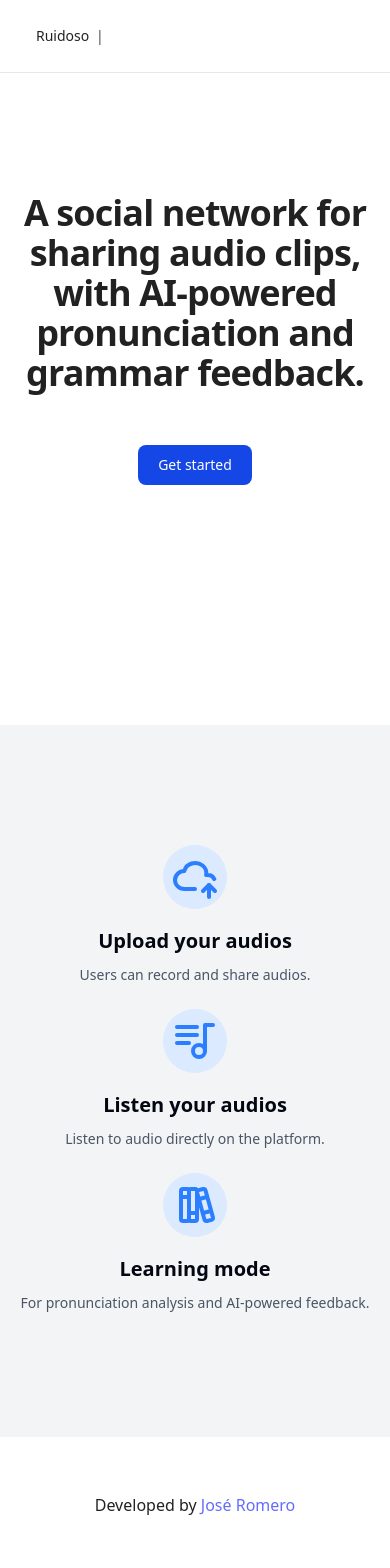
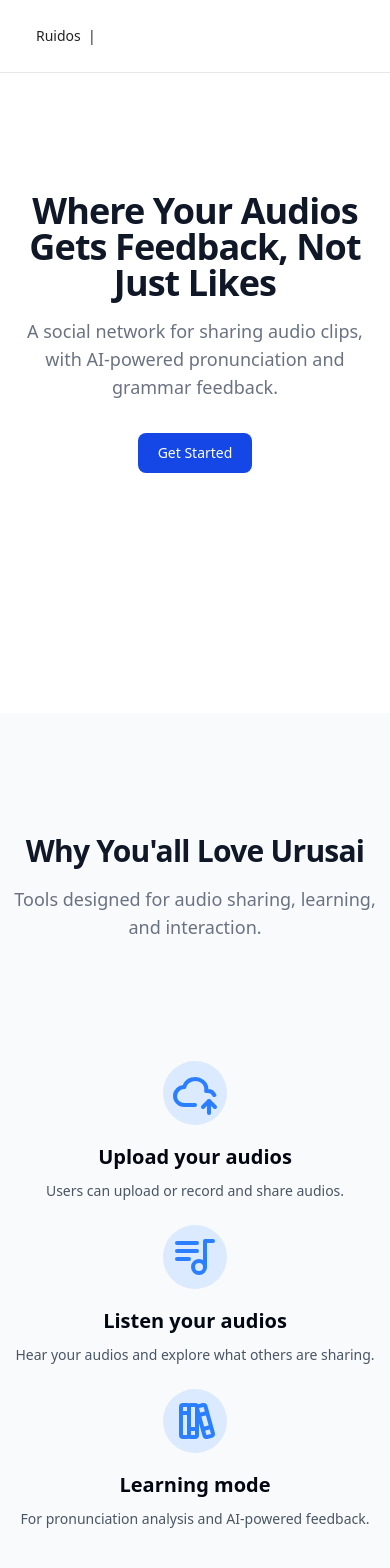
Before and after one commit to JosenRomero/Urusai, a React (Vite) app in the folder client/: page / in a window 390 px wide. Shown: the top 1568 px of the page. Before the commit the page ends 1533 px from the top, so only its background shows below. Built offline with nearby package versions, Linux system fonts and the light colour scheme; no server answers.

Commit message:
feat(client): add 3 sections and animations in Presentation Page

```diff
--- a/client/src/pages/LearningPage.tsx
+++ b/client/src/pages/LearningPage.tsx
@@ -119,7 +119,7 @@ const LearningPage = () => {
               required
             />
           </div>
-          <button type="submit" className="text-white bg-blue-700 hover:bg-blue-800 focus:ring-4 focus:outline-none focus:ring-blue-300 font-medium rounded-lg text-sm w-full sm:w-auto px-5 py-2.5 text-center">upload And Analyze Audio</button>
+          <button type="submit" className="text-white bg-blue-700 hover:bg-blue-800 focus:ring-4 focus:outline-none focus:ring-blue-300 font-medium rounded-lg text-sm w-full sm:w-auto px-5 py-2.5 text-center hover:cursor-pointer">upload And Analyze Audio</button>
           <p id="security-explanation" className="mt-2 text-sm text-gray-500">Your API Key will not be stored in our system.</p>
         </form>
       )}
--- a/client/src/pages/PresentationPage.tsx
+++ b/client/src/pages/PresentationPage.tsx
@@ -2,35 +2,49 @@ import { SignUpButton } from "@clerk/clerk-react";
 import UploadIcon from "../icons/UploadIcon";
 import PlayListIcon from "../icons/PlayListIcon";
 import LearningIcon from "../icons/LearningIcon";
+import { Fade, Slide } from "react-awesome-reveal";
+import SectionTitle from "../components/SectionTitle";
+import demo_01 from "../../../assets/demo_01.gif";
+import demo_02 from "../../../assets/demo_02.gif";
 
 const PresentationPage = () => {
   return (
     <>
-      <div className='container text-center mx-auto px-2 mt-30'>
-        <h1 className="font-extrabold text-4xl sm:text-5xl lg:text-6xl tracking-tight mb-13">A social network for sharing audio clips, with AI-powered pronunciation and grammar feedback.</h1>
+      <header className='text-center mx-auto mt-30 px-4 sm:px-6 lg:px-8'>
+        <Fade>
+          <h1 className="mb-4 text-4xl font-extrabold tracking-tight leading-none text-gray-900 md:text-5xl lg:text-6xl">Where Your Audios Gets Feedback, Not Just Likes</h1>
+          <p className="mb-8 text-lg font-normal text-gray-500 lg:text-xl sm:px-16 lg:px-48">A social network for sharing audio clips, with AI-powered pronunciation and grammar feedback.</p>
+        </Fade>
         <SignUpButton mode={"modal"} signInForceRedirectUrl={"home"}>
           <button
             className="text-white bg-blue-700 hover:bg-blue-800 hover:cursor-pointer focus:ring-4 focus:outline-none focus:ring-blue-300 font-medium rounded-lg text-sm px-5 py-2.5"
           >
-            Get started
+            Get Started
           </button>
         </SignUpButton>
-      </div>
-      <section className="mt-60 py-30 bg-gray-100">
-        <div className="container mx-auto flex flex-col md:flex-row gap-5 lg:justify-between text-center">
+      </header>
+
+      <section className="mt-60 py-30 bg-[#f8fafc]">
+        <Slide direction="left" triggerOnce delay={700}>
+          <div className="container mx-auto text-center">
+            <SectionTitle
+              title="Why You'all Love Urusai"
+              subtitle="Tools designed for audio sharing, learning, and interaction."
+            />
+            <div className="flex flex-col md:flex-row gap-5 justify-between">
               <div className="flex flex-col items-center">
                 <div className="[&_*]:w-12 [&_*]:h-12 bg-blue-100 p-2 text-blue-500 rounded-full mb-3">
                   <UploadIcon />
                 </div>
                 <h2 className="text-xl/10 font-bold text-gray-950">Upload your audios</h2>
-            <p className="max-w-xl text-sm/7 text-gray-600">Users can record and share audios.</p>
+                <p className="max-w-xl text-sm/7 text-gray-600">Users can upload or record and share audios.</p>
               </div>
               <div className="flex flex-col items-center">
                 <div className="[&_*]:w-12 [&_*]:h-12 bg-blue-100 p-2 text-blue-500 rounded-full mb-3">
                   <PlayListIcon />
                 </div>
                 <h2 className="text-xl/10 font-bold text-gray-950">Listen your audios</h2>
-            <p className="max-w-xl text-sm/7 text-gray-600">Listen to audio directly on the platform.</p>
+                <p className="max-w-xl text-sm/7 text-gray-600">Hear your audios and explore what others are sharing.</p>
               </div>
               <div className="flex flex-col items-center">
                 <div className="[&_*]:w-12 [&_*]:h-12 bg-blue-100 p-2 text-blue-500 rounded-full mb-3">
@@ -40,6 +54,77 @@ const PresentationPage = () => {
                 <p className="max-w-xl text-sm/7 text-gray-600">For pronunciation analysis and AI-powered feedback.</p>
               </div>
             </div>
+          </div>
+        </Slide>
+      </section>
+
+      <section className="mt-20 py-30 px-4 sm:px-6 lg:px-8">
+        <div className="container mx-auto text-center">
+
+          <SectionTitle
+            title="How It Works"
+            subtitle=""
+          />
+
+          <Slide direction="right" triggerOnce>
+            <div className="flex flex-col lg:flex-row gap-5 items-center">
+              <h3 className="flex-1 text-center text-2xl text-gray-900 lg:order-2">Share Your Audio in Seconds</h3>
+              <img className="border border-gray-200 lg:order-1" src={demo_01} />
+            </div>
+          </Slide>
+
+          <Slide direction="left" triggerOnce>
+            <div className="flex flex-col lg:flex-row gap-5 items-center mt-40">
+              <h3 className="flex-1 text-center text-2xl text-gray-900">Get Instant AI Feedback</h3>
+              <img className="border border-gray-200" src={demo_02} />
+            </div>
+          </Slide>
+
+        </div>
+      </section>
+
+      <section className="mt-20 py-30 px-4 sm:px-6 lg:px-8">
+        <Fade triggerOnce>
+          <div className="container mx-auto text-center">
+            <SectionTitle
+              title="Frequently asked questions"
+              subtitle=""
+            />
+            <ul className="grid gap-8 grid-cols-1 lg:grid-cols-3 text-start">
+              <li>
+                <h3 className="font-semibold text-lg/7 text-slate-900">What's the maximum audio file size I can upload?</h3>
+                <p className="mt-4 text-sm text-slate-700">Currently, the limit is 1 MB per audio. Stay tuned for updates!</p>
+              </li>
+              <li>
+                <h3 className="font-semibold text-lg/7 text-slate-900">Can I make my audios private?</h3>
+                <p className="mt-4 text-sm text-slate-700">Currently, all audios are public, but we're considering private audios for future updates!</p>
+              </li>
+              <li>
+                <h3 className="font-semibold text-lg/7 text-slate-900">What audio file types does the platform support?</h3>
+                <p className="mt-4 text-sm text-slate-700">You can upload files in MP3, OGG or WAV format.</p>
+              </li>
+              <li>
+                <h3 className="font-semibold text-lg/7 text-slate-900">How do I interact with other users?</h3>
+                <p className="mt-4 text-sm text-slate-700">You can like, comment, or favorite others' audios. To connect deeper, share feedback or reply with audio comments!</p>
+              </li>
+              <li>
+                <h3 className="font-semibold text-lg/7 text-slate-900">Which API key can I use for Learning Mode?</h3>
+                <p className="mt-4 text-sm text-slate-700">Currently, you can only use Gemini API keys with our platform.</p>
+              </li>
+            </ul>
+          </div>
+        </Fade>
+      </section>
+
+      <section className="mt-20 py-30 bg-[#f8fafc] px-4 sm:px-6 lg:px-8">
+        <Fade triggerOnce>
+          <div className="container mx-auto text-center">
+            <SectionTitle
+              title="Current Limits"
+              subtitle="For now, enjoy 5 free audio uploads and 5 comments."
+            />
+          </div>
+        </Fade>
       </section>
     </>
   )
```
Also changed, not shown: 1 other file (tests, documents, lock files or other folders). Lines whose indentation alone changed are shown as unchanged.
